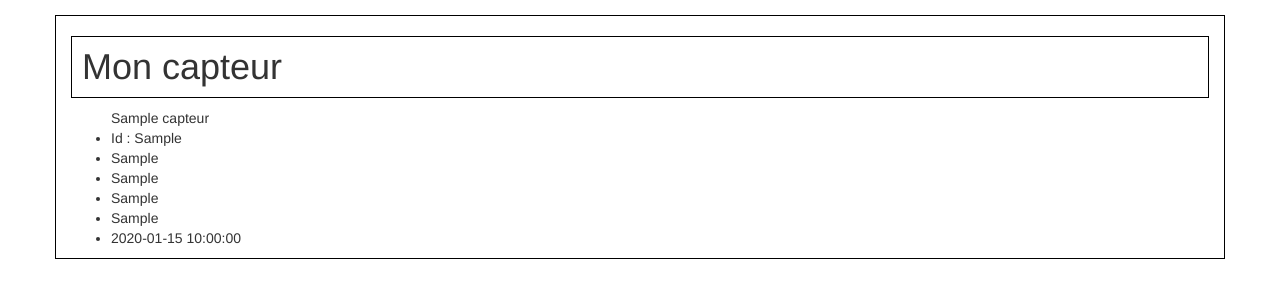
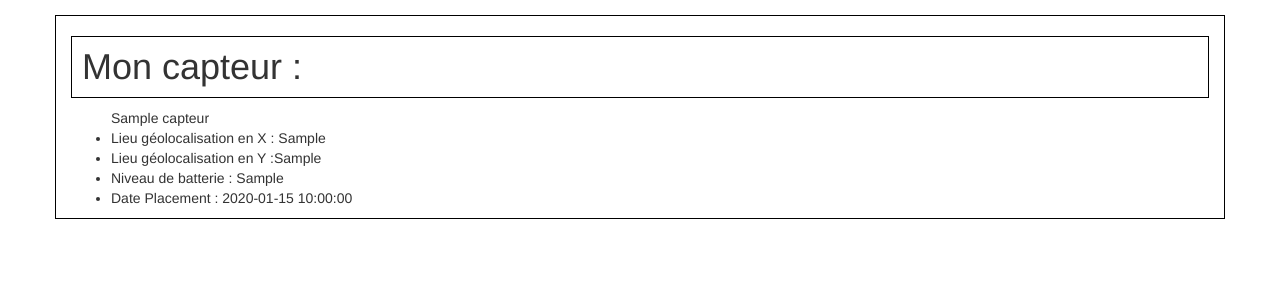
Before and after one commit to JoshVanoz/ProjetCapteurs, a Flask app: template NotreApli/Web/Apply/templates/capteur-info.html in a window 1280 px wide. Shown: the part 55-355 px from the top of the page. Run offline with Flask 2, Linux system fonts and the light colour scheme; data comes from the database, SQL or seed files in the repository; the template is opened without the code that fills it: most values are stand-ins (such as "Sample title", 1, 10 or a date in 2020); some libraries are stand-ins or nearby versions.

Commit message:
Mise à jour des pages du capteur info

```diff
--- a/NotreApli/Web/Apply/templates/capteur-info.html
+++ b/NotreApli/Web/Apply/templates/capteur-info.html
@@ -1,14 +1,12 @@
 {% extends "header.html" %}
 
 {% block main %}
-<h1>Mon capteur</h1>
+<h1>Mon capteur : </h1>
 <ul>{{capteur.nomCapt}}
-  <li>Id : {{capteur.idCapt}}</li>
-  <li>{{capteur.lieuGeoCaptX}}</li>
-  <li>{{capteur.lieuGeoCaptY}}</li>
-  <li>{{capteur.lvlBatCapt}}</li>
-  <li>{{capteur.lvlBatCapt}}</li>
-  <li>{{capteur.datePlacement}}</li>
+  <li>Lieu géolocalisation en X : {{capteur.lieuGeoCaptX}}</li>
+  <li>Lieu géolocalisation en Y :{{capteur.lieuGeoCaptY}}</li>
+  <li>Niveau de batterie : {{capteur.lvlBatCapt}}</li>
+  <li>Date Placement : {{capteur.datePlacement}}</li>
 </ul>
 
 {% endblock %}
```
